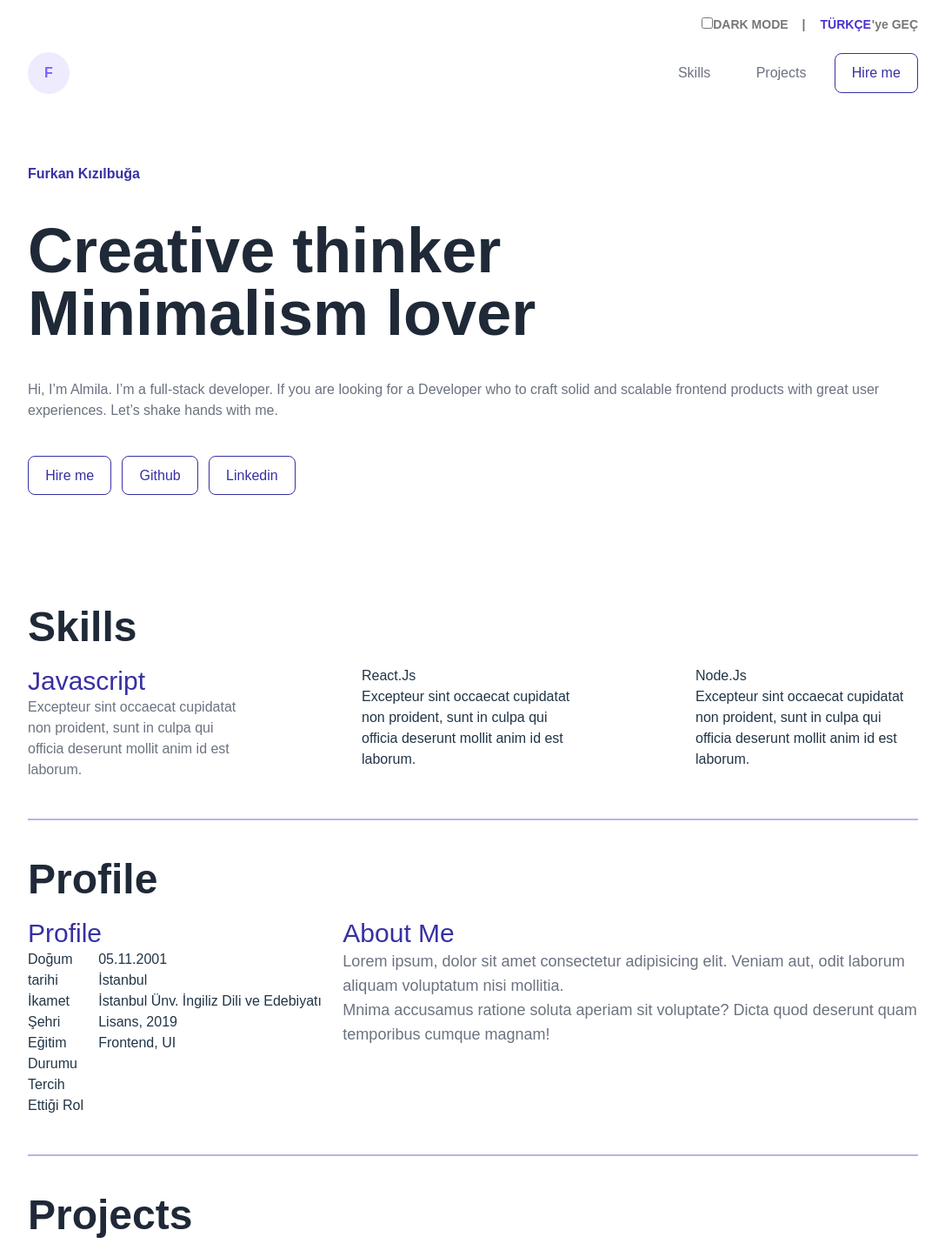
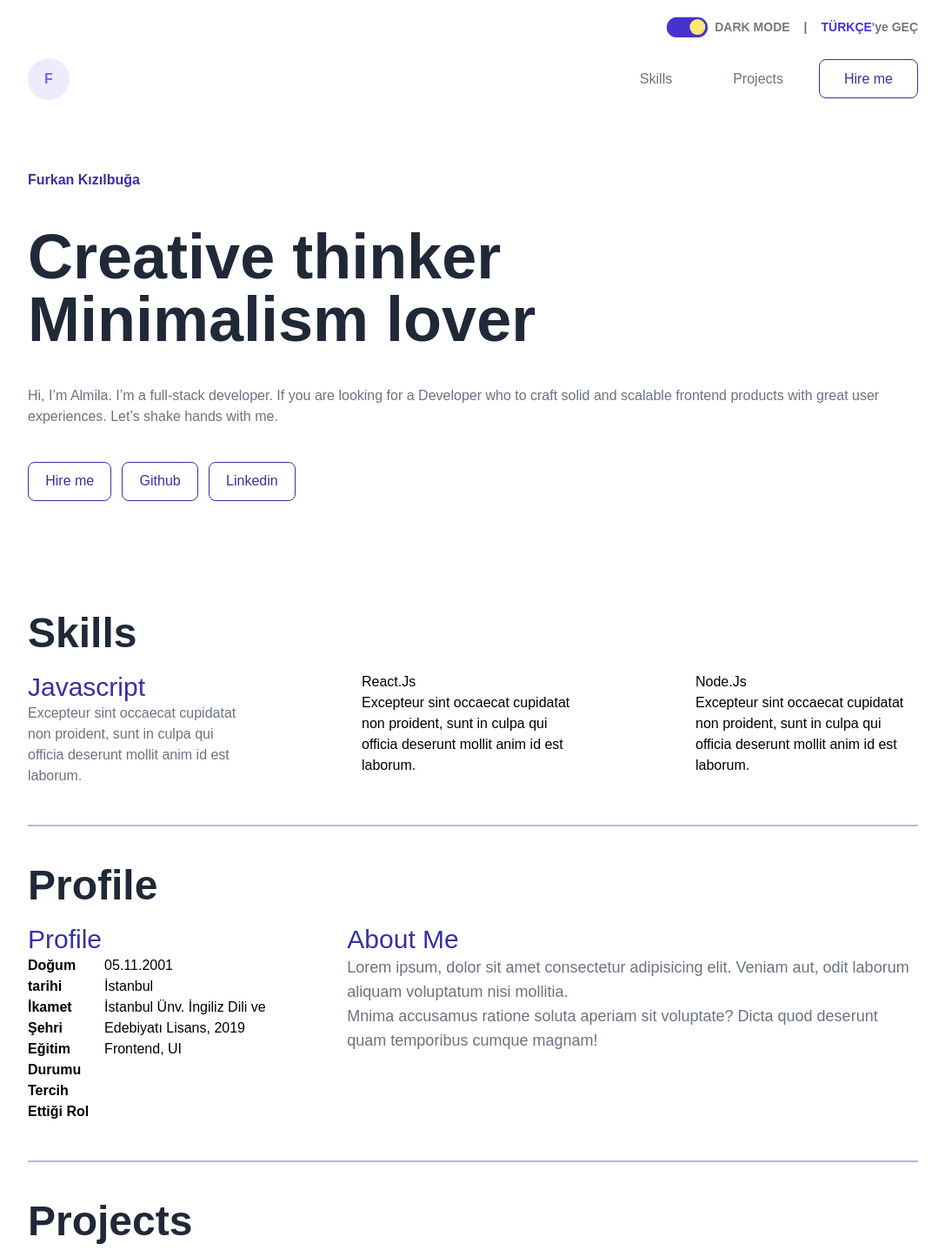
Before and after one commit to furkankizilbuga/Kisisel-Web-Sitesi, a React (Vite) app in the folder personal-website-project/: page / in a window 1280 px wide. Shown: the top 1445 px of the page at 87% size, without its empty margins (96-1183 px from the left). Built offline with nearby package versions, Linux system fonts and the light colour scheme.

Commit message:
added dark mode

```diff
--- a/personal-website-project/index.html
+++ b/personal-website-project/index.html
@@ -6,7 +6,7 @@
     <meta name="viewport" content="width=device-width, initial-scale=1.0" />
     <title>Furkan Kızılbuğa</title>
   </head>
-  <body>
+  <body className="dark">
     <div id="root"></div>
     <script type="module" src="/src/main.jsx"></script>
   </body>
--- a/personal-website-project/src/App.jsx
+++ b/personal-website-project/src/App.jsx
@@ -11,8 +11,8 @@ import Skills from './components/Skills'
 function App() {
 
   return (
-    <>
-      <div className="font-main-font mx-32 ">
+    <div className="dark:bg-[#252128]">
+      <div className="font-main-font mx-32">
         <Header />
         <Hero />
         <Skills />
@@ -20,7 +20,7 @@ function App() {
         <Projects />
       </div>
       <Footer />
-    </>
+    </div>
   )
 }
 
--- a/personal-website-project/src/components/Footer.jsx
+++ b/personal-website-project/src/components/Footer.jsx
@@ -1,13 +1,13 @@
 /* eslint-disable react/no-unescaped-entities */
 export default function Footer() {
     return (
-        <section className="footer bg-[#F9F9F9] m-0 pt-20 pb-24">
+        <section className="footer bg-[#F9F9F9] m-0 pt-20 pb-24 dark:bg-[#141414]">
             <div className="mx-32">
-                <h2 className="text-title text-5xl font-semibold">Let's work together on<br /> your next product.</h2>
+                <h2 className="text-title text-5xl font-semibold dark:text-[#AEBCCF]" >Let's work together on<br /> your next product.</h2>
                 <div className="flex items-center justify-between py-10">
                     <button className="flex gap-1 items-center border-none p-0 underline font-medium text-[#AF0C48]">
                         <img src="../assets/👉.svg"/>
-                        <span>furkankizilbuga12@gmail.com</span>
+                        <span className="dark:text-[#BAB2E7] dark:underline">furkankizilbuga12@gmail.com</span>
                     </button>
                     <div className="flex gap-5">
                         <a href="https://github.com/furkankizilbuga" target="_blank" className="text-[#00AB6B] hover:text-[#00AB6B] border-none p-0">Github</a>
--- a/personal-website-project/src/components/Header.jsx
+++ b/personal-website-project/src/components/Header.jsx
@@ -1,25 +1,51 @@
+import { useEffect, useState } from "react";
+
 /* eslint-disable react/no-unescaped-entities */
 export default function Header() {
+
+    const [darkMode, setDarkMode] = useState(true);
+
+    useEffect(() => {
+        if(darkMode === false) {
+            document.documentElement.classList.add("dark");
+        } else {
+            document.documentElement.classList.remove("dark");
+        }
+    }, [darkMode]);
+
+    const handleThemeSwitch = (e) => {
+        setDarkMode(e.target.checked);
+    };
+
     return (
-        <header className="mt-4">
+        <header className="pt-4">
             <div className="flex items-center justify-end gap-4">
-                <div>
-                    <input type="checkbox" />
-                    <label className="text-[#777777] font-bold text-sm">DARK MODE</label>
+                <div className="flex items-center text-sm text-[#777777] font-bold">
+                    <label className="darkMode">
+                        <input
+                            type="checkbox"
+                            checked={darkMode}
+                            onChange={handleThemeSwitch}
+                        />
+                        <span className="slider"></span>
+                    </label>
+                    <span className="dark:text-[#D9D9D9]">DARK MODE</span>
                 </div>
                 <span className="text-sm font-bold text-main-light-grey">|</span>
                 <div>
-                    <p className="text-sm text-[#777777] font-bold"><button className="font-bold p-0 bg-transparent text-[#4731D3]">TÜRKÇE</button>'ye GEÇ</p>
+                    <p className="text-sm text-[#777777] font-bold">
+                        <button className="border-0 font-bold p-0 bg-transparent text-[#4731D3] dark:text-[#BAB2E7]">TÜRKÇE</button>'ye GEÇ
+                    </p>
                 </div>
             </div>
             <div className="flex justify-between items-center mt-5">
-                <p className="rounded-full p-3 bg-[#EEEBFF] text-[#7B61FF] font-bold inline-flex items-center justify-center w-12 h-12">F</p>
-                <div className="flex gap-3" >
-                    <button className="text-main-light-grey bg-transparent">Skills</button>
-                    <button className="text-main-light-grey bg-transparent">Projects</button>
-                    <button className="bg-transparent text-main-purple border-main-purple">Hire me</button>
+                <p className="rounded-full p-3 bg-[#EEEBFF] text-[#7B61FF] font-bold inline-flex items-center justify-center w-12 h-12 dark:bg-[#4731D3] dark:text-[#8F88FF]">F</p>
+                <div className="flex gap-3">
+                    <button className="text-main-light-grey px-7 bg-transparent dark:text-[#6B7280]">Skills</button>
+                    <button className="text-main-light-grey px-7 bg-transparent dark:text-[#6B7280]">Projects</button>
+                    <button className="bg-transparent px-7 text-main-purple border-main-purple hover:bg-main-purple hover:text-white dark:bg-white">Hire me</button>
                 </div>
             </div>
         </header>
-    )
+    );
 }
--- a/personal-website-project/src/components/Profile.jsx
+++ b/personal-website-project/src/components/Profile.jsx
@@ -3,33 +3,33 @@ export default function Profile() {
 
     return (
         <section className="profile border-t-2 border-[#BAB2E7]">
-            <h2 className="text-title text-5xl font-semibold pt-11">Profile</h2>
+            <h2 className="text-title text-5xl font-semibold pt-11 dark:text-[#AEBCCF]">Profile</h2>
             <div className="flex gap-6 pt-5">
                 <div className="profile-box">
-                    <h3 className="text-main-purple font-medium text-3xl">Profile</h3>
+                    <h3 className="text-main-purple font-medium text-3xl dark:text-[#B7AAFF]">Profile</h3>
                     <div className="flex">
                         <div>
-                            <p>Doğum tarihi</p>
-                            <p>İkamet Şehri</p>
-                            <p>Eğitim Durumu</p>
-                            <p>Tercih Ettiği Rol</p>
+                            <p className="font-semibold dark:text-white">Doğum tarihi</p>
+                            <p className="font-semibold dark:text-white">İkamet Şehri</p>
+                            <p className="font-semibold dark:text-white">Eğitim Durumu</p>
+                            <p className="font-semibold dark:text-white">Tercih Ettiği Rol</p>
                         </div>
                         <div>
-                            <p>05.11.2001</p>
-                            <p>İstanbul</p>
-                            <p>İstanbul Ünv. İngiliz Dili ve Edebiyatı Lisans, 2019</p>
-                            <p>Frontend, UI</p>
+                            <p className="dark:text-white">05.11.2001</p>
+                            <p className="dark:text-white">İstanbul</p>
+                            <p className="dark:text-white">İstanbul Ünv. İngiliz Dili ve Edebiyatı Lisans, 2019</p>
+                            <p className="dark:text-white">Frontend, UI</p>
                         </div>
                     </div>
                 </div>
                 <div className="about-box">
-                    <h3 className="text-main-purple font-medium text-3xl">About Me</h3>
+                    <h3 className="text-main-purple font-medium text-3xl dark:text-[#B7AAFF]">About Me</h3>
                     <div>
-                        <p className="text-main-light-grey text-lg">
+                        <p className="text-main-light-grey text-lg dark:text-white">
                             Lorem ipsum, dolor sit amet consectetur adipisicing elit.
                             Veniam aut, odit laborum aliquam voluptatum nisi mollitia.
                         </p>
-                        <p className="text-main-light-grey text-lg">
+                        <p className="text-main-light-grey text-lg dark:text-white">
                             Mnima accusamus ratione soluta aperiam sit voluptate?
                             Dicta quod deserunt quam temporibus cumque magnam!
                         </p>
--- a/personal-website-project/src/components/Skills.jsx
+++ b/personal-website-project/src/components/Skills.jsx
@@ -3,11 +3,11 @@ export default function Skills() {
 
     return (
         <section className="mt-32 mb-11">
-            <h2 className="text-title text-5xl font-semibold">Skills</h2>
+            <h2 className="text-title text-5xl font-semibold dark:text-[#AEBCCF]">Skills</h2>
             <div className="flex gap-32 pt-5">
                 <div>
-                    <h3 className="text-3xl text-main-purple font-medium">Javascript</h3>
-                    <p className="text-main-light-grey">
+                    <h3 className="text-3xl text-main-purple font-medium dark:text-[#B7AAFF]">Javascript</h3>
+                    <p className="text-main-light-grey dark:text-white">
                         Excepteur sint occaecat cupidatat non proident,
                         sunt in culpa qui officia deserunt mollit anim id est laborum.
                     </p>
--- a/personal-website-project/src/index.css
+++ b/personal-website-project/src/index.css
@@ -6,10 +6,6 @@
   font-family: Inter,'Inter Variable', system-ui, Avenir, Helvetica, Arial, sans-serif;
   line-height: 1.5;
   font-weight: 400;
-
-  color-scheme: light dark;
-  color: rgba(255, 255, 255, 0.87);
-  background-color: #242424;
 
   font-synthesis: none;
   text-rendering: optimizeLegibility;
@@ -26,14 +22,6 @@ a:hover {
   color: #535bf2;
 }
 
-body {
-  margin: 0;
-  display: flex;
-  place-items: center;
-  min-width: 320px;
-  min-height: 100vh;
-}
-
 h1 {
   font-size: 3.2em;
   line-height: 1.1;
@@ -46,27 +34,67 @@ button {
   font-size: 1em;
   font-weight: 500;
   font-family: inherit;
-  background-color: #1a1a1a;
   cursor: pointer;
   transition: border-color 0.25s;
 }
 button:hover {
   border-color: #646cff;
 }
-button:focus,
-button:focus-visible {
-  outline: 4px auto -webkit-focus-ring-color;
+
+.darkMode {
+  --secondary-container: #313032;
+  --primary: #FFE86E;
+  font-size: 17px;
+  position: relative;
+  display: inline-block;
+  width: 3.7em;
+  height: 1.8em;
+  scale: 0.75;
 }
 
-@media (prefers-color-scheme: light) {
-  :root {
-    color: #213547;
-    background-color: #ffffff;
-  }
-  a:hover {
-    color: #747bff;
-  }
-  button {
-    background-color: #f9f9f9;
-  }
+.darkMode input {
+  display: none;
+  opacity: 0;
+  width: 0;
+  height: 0;
 }
+
+.darkMode .slider {
+  position: absolute;
+  cursor: pointer;
+  top: 0;
+  left: 0;
+  right: 0;
+  bottom: 0;
+  background-color: #3A3A3A;
+  transition: 0.2s;
+  border-radius: 30px;
+}
+
+.darkMode .slider:before {
+  position: absolute;
+  content: "";
+  height: 1.4em;
+  width: 1.4em;
+  border-radius: 20px;
+  left: 0.2em;
+  bottom: 0.2em;
+  background-color: #FFE86E;
+  transition: 0.4s;
+}
+
+.darkMode input:checked + .slider::before {
+  background-color: var(--primary);
+}
+
+.darkMode input:checked + .slider {
+  background-color: #4731D3;
+}
+
+.darkMode input:focus + .slider {
+  box-shadow: 0 0 1px var(--secondary-container);
+}
+
+.darkMode input:checked + .slider:before {
+  transform: translateX(1.9em);
+}
--- a/personal-website-project/tailwind.config.js
+++ b/personal-website-project/tailwind.config.js
@@ -4,6 +4,7 @@ export default {
   content: [
     "./src/**/*.{html,js,jsx}",
   ],
+  darkMode: "class",
   theme: {
     extend: {
       colors: {
```
Also changed, not shown: personal-website-project/src/components/Hero.jsx (+6 -6 lines), personal-website-project/src/components/Projects.jsx (+8 -8 lines).
